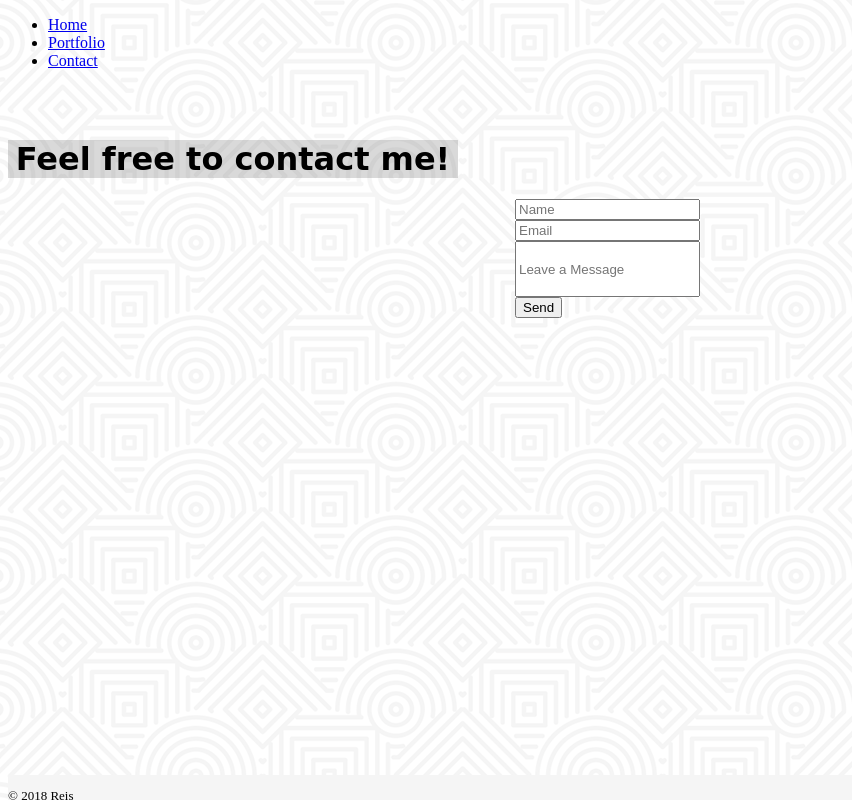
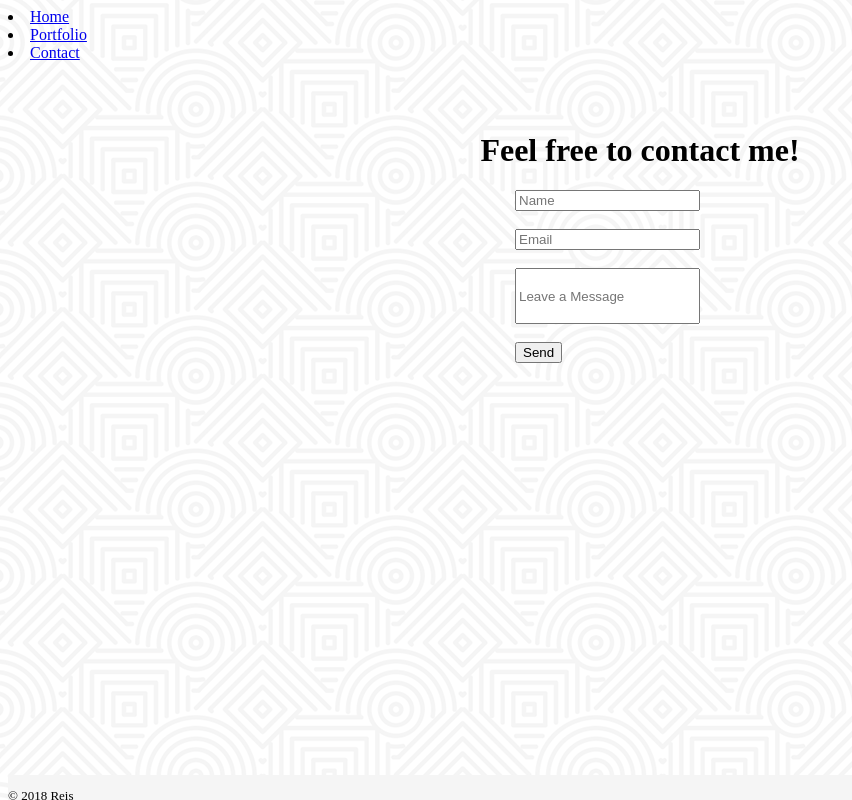
Before and after one commit to Jreis1010/Basic-Portfolio, a plain HTML site: page contactBP.html in a window 1280 px wide. Shown: the whole page, without its empty margins (0-852 px from the left). Drawn offline with Linux system fonts and the light colour scheme; a web font is replaced by a local one.

Commit message:
html and css updated

```diff
--- a/assets/css/style2.css
+++ b/assets/css/style2.css
@@ -1,13 +1,3 @@
-
-.main-section {
-    max-width: 960px;
-}
-
-header > .container{
- margin-right: unset;
-}
-
-
 navbar {
     display: inline-block;
     border-block-end: 2px;
@@ -23,12 +13,6 @@ navbar {
 
 }
 
-.col.bio > p {
-
-    text-align: center;
-    display: inline-block;
-
-}
 
 body {
     background-image: url('../Basic-Portfolio/assets/images/hypnotize.png');
@@ -44,31 +28,9 @@ footer {
 
 }
 
-img.rounded-circle {
-    position: center;
-    background-origin: border-box;
-}
 
 
 h1 {
     text-align: center;
     margin-top:70px;
 }
-
-div.container-fluid {
-    margin-top: 0px;
-}
-
-div.container {
-    max-width: 450px;
-}
-
-.jumbotron {
-    text-align: center;
-}
-
-h1.jumbotron {
-    background: rgba(66, 66, 66, 0.2);
-    font-family: 'Boogaloo', cursive;
-
-}
--- a/contactBP.html
+++ b/contactBP.html
@@ -2,56 +2,38 @@
 <!doctype html>
 <html lang="en">
   <head>
-    <meta charset="utf-8">
-    <meta name="viewport" content="width=device-width, initial-scale=1, shrink-to-fit=no">
-
 
     <link rel="stylesheet" href="../Basic-Portfolio/assets/css/style2.css" />
     <link href="https://fonts.googleapis.com/css?family=Boogaloo" rel="stylesheet">
 
-    <title>Joao Reis</title>
-    <header class="navbar navbar-expand-sm navbar-inverse bg-dark">
+</head>
 
+    <header>
+        <nav class="navbar>
 
+             <ul>
 
-        <div class="container">
+                 <li class="home">
+                     <a href="../Basic-Portfolio/indexBP.html">Home</a>
+                 </li>
 
-   <nav class="navbar navbar-expand-sm ml-auto mt-">
+                     <li class="portfolio">
+                       <a  href="../Basic-Portfolio/PortfolioBP.html">Portfolio</a>
+                   </li>
+                     <li class="contact">
+                       <a  href="../Basic-Portfolio/contactBP.html">Contact</a>
+                   </li>
 
-    <a class="navbar-brand" href="#"></a>
+                   </ul>
 
+                  </nav>
 
-        <ul class="nav ml-auto">
+                </header>
 
-            <li class="Home">
-                <a class="nav-link text-secondary" href="../Basic-Portfolio/index.html">Home</a>
-            </li>
-
-                <li class="Portfolio">
-                  <a class="nav-link text-secondary" href="../Basic-Portfolio/Portfolio.html">Portfolio</a>
-              </li>
-                <li class="Contact">
-                  <a class="nav-link text-secondary" href="../Basic-Portfolio/contact.html">Contact</a>
-              </li>
-
-              </ul>
-
-
-      </nav>
-
-
-    </div>
-
-
-    </header>
-</head>
-<div class="container">
- <h1 class="jumbotron">Feel free to contact me!</h1>
-</div>
-<div class="container-fluid text-center">
   <body style="background-image: url('../Basic-Portfolio/assets/images/hypnotize.png');">
 
-    <section id="cover" style=>
+    <h1><strong>Feel free to contact me!</strong></h1>
+
 
                 <form
                  style="
@@ -64,6 +46,7 @@
                           <input type="name" class="form-control" id="inputName" placeholder="Name">
 
                         </div>
+                        <br>
 
 
                         <div class="form-group"
@@ -71,6 +54,7 @@
                           <label for="inputEmail"></label>
                           <input type="email" class="form-control" id="inputEmail" placeholder="Email">
                         </div>
+                        <br>
 
 
                         <div class="form-group"
@@ -78,8 +62,10 @@
                             <label for="inputMessage"></label>
                             <input type="message" class="form-control" id="inputMessage" style="height: 50px;" placeholder="Leave a Message">
                         </div>
+                        <br>
 
                         <button type="submit" class="btn btn-primary">Send</button>
+                        <br>
                       </form>
         </div>
 </section>
```
Also changed, not shown: PortfolioBP.html (+22 -40 lines), indexBP.html (+5 -5 lines).
